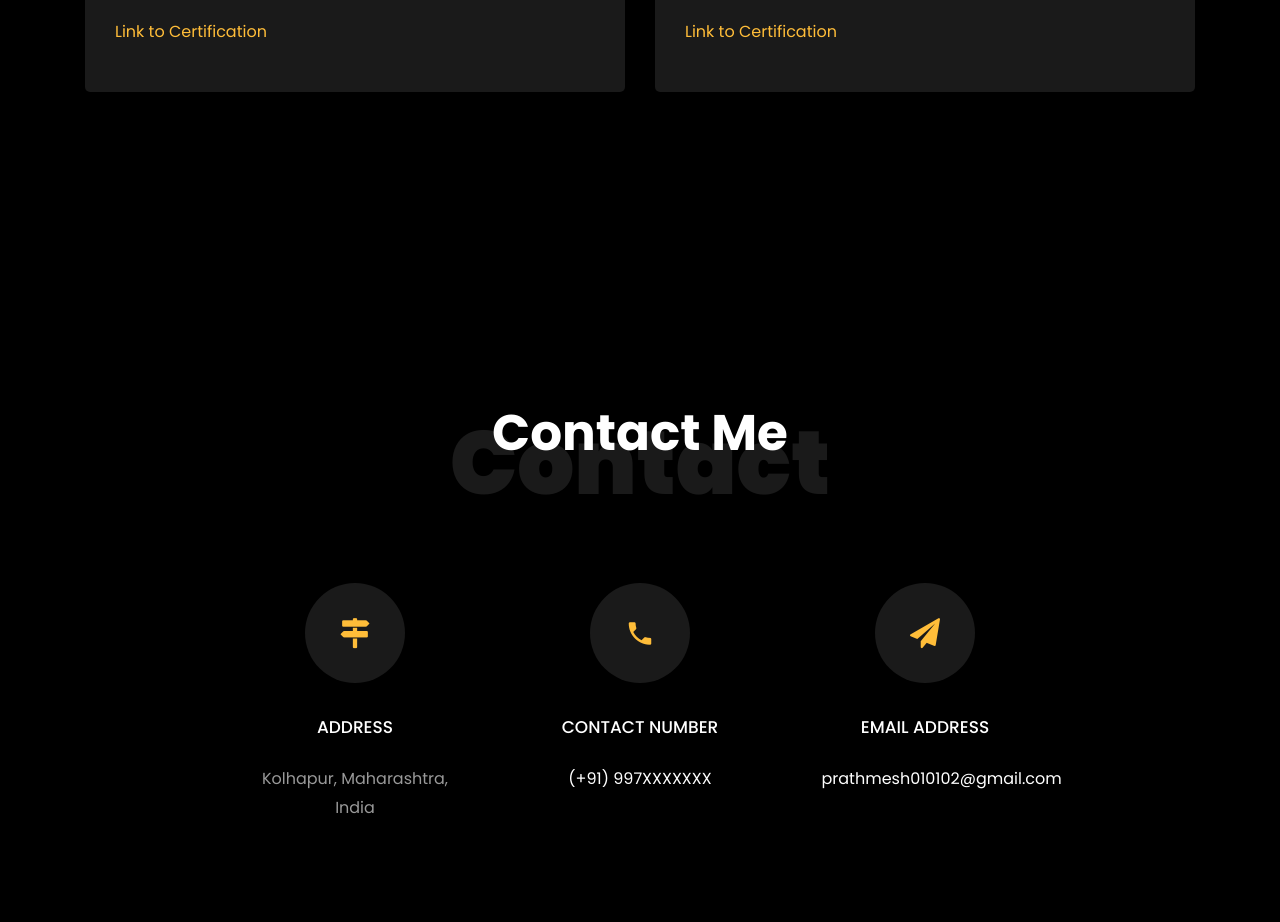
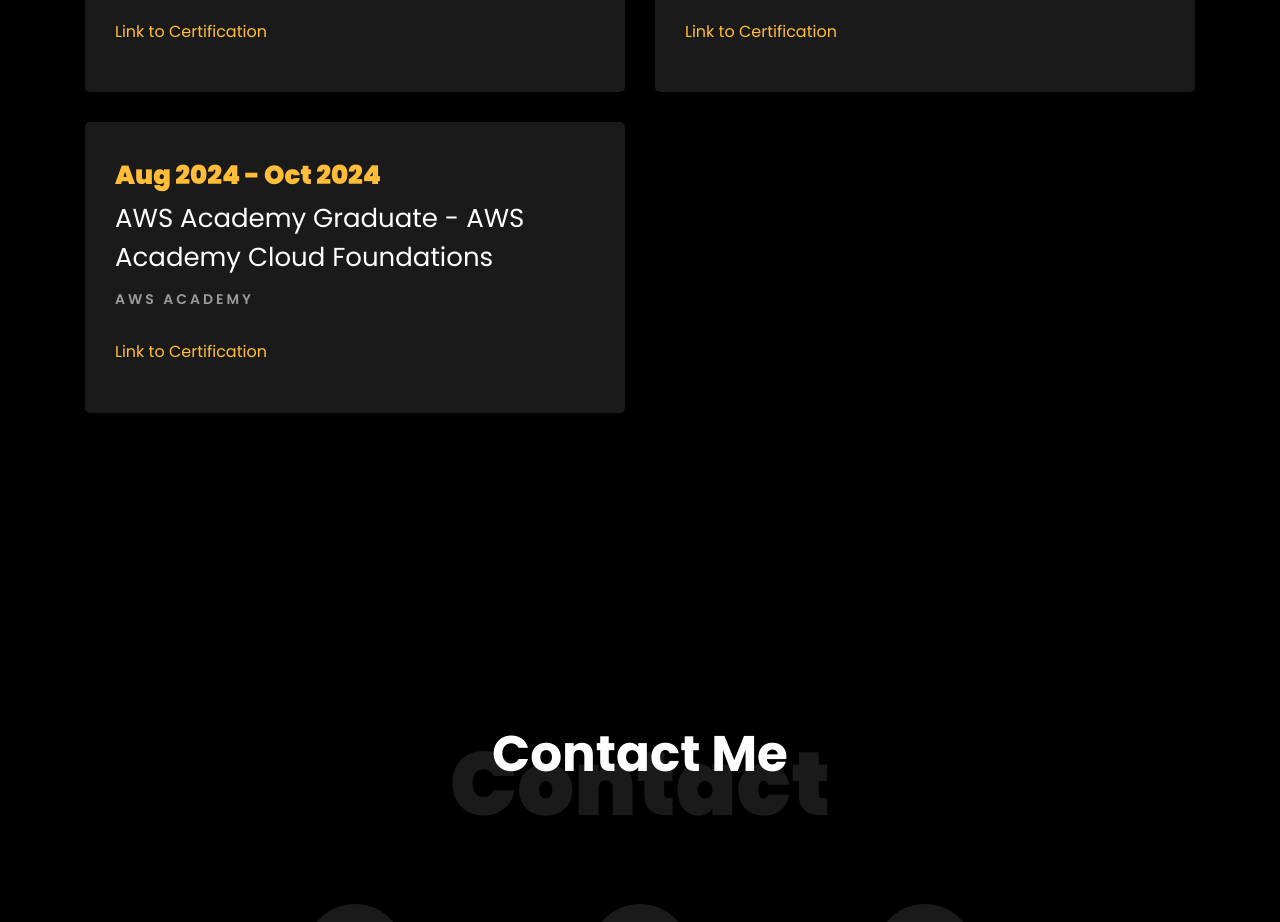
Before and after one commit to Prathmesh597/personal-portfolio-website, a plain HTML site: page index.html in a window 1280 px wide. Shown: the part 4440-5362 px from the top of the page. Drawn offline with Linux system fonts and the light colour scheme; files whose address does not match are found by name.

Commit message:
Initial commit

```diff
--- a/index.html
+++ b/index.html
@@ -287,6 +287,14 @@
               <p class="mt-4"><a href="https://drive.google.com/file/d/1UEP81p16aPlY-wlbOjPJyyWGiN0w3BjI/view?usp=sharing">Link to Certification</a></p>
             </div>
           </div>
+          <div class="col-md-6">
+            <div class="resume-wrap ftco-animate">
+              <span class="date">Aug 2024 - Oct 2024</span>
+              <h2>AWS Academy Graduate - AWS Academy Cloud Foundations</h2>
+              <span class="position">AWS Academy</span>
+              <p class="mt-4"><a href="https://drive.google.com/file/d/1Q5HGsmEcKkYJnzJkMt2x_cjmpf-gEwNj/view?usp=sharing">Link to Certification</a></p>
+            </div>
+          </div>
         </div>
       </div>
     </section>
```
